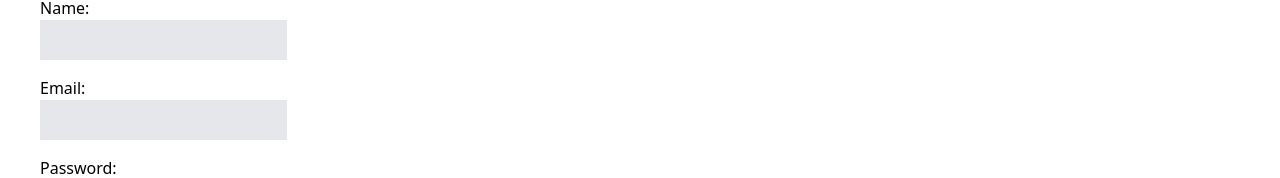
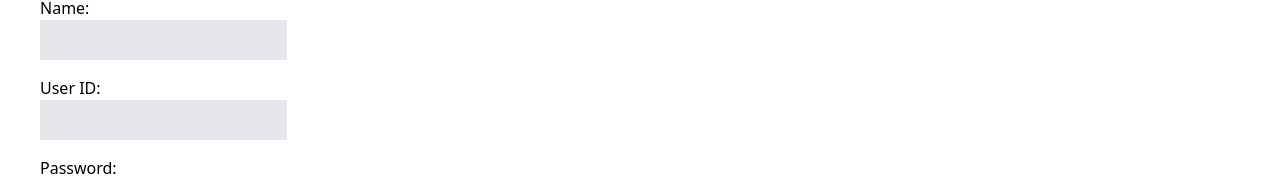
Before and after one commit to rizvan93/pharmacy-availability-checker, a React (Vite) app: page /users/new in a window 1280 px wide. Shown: the part 148-326 px from the top of the page. Built offline with nearby package versions, Linux system fonts and the light colour scheme.

Commit message:
update user model

```diff
--- a/models/user.js
+++ b/models/user.js
@@ -4,7 +4,7 @@ const mongoose = require("mongoose");
 const { Schema } = mongoose;
 const bcrypt = require("bcrypt");
 
-const accountTypes = ["Pharmacist", "Consumer", "Inventory Manager", "Admin"];
+const accountTypes = ["Pharmacist", "Admin"];
 const SALT_ROUNDS = 10;
 
 const userSchema = new Schema(
@@ -13,7 +13,7 @@ const userSchema = new Schema(
       type: String,
       required: true
     },
-    email: {
+    userId: {
       type: String,
       required: true,
       unique: true
--- a/src/pages/User/UserCreateForm.jsx
+++ b/src/pages/User/UserCreateForm.jsx
@@ -1,12 +1,12 @@
 import { useState } from "react";
 import { useNavigate } from "react-router-dom";
 
-const accountTypes = ["Pharmacist", "Consumer", "Inventory Manager", "Admin"];
+const accountTypes = ["Pharmacist", "Admin"];
 
 const UserCreateForm = () => {
   const [user, setUser] = useState({
     name: "",
-    email: "",
+    userId: "",
     password: "",
     accountType: "",
   });
@@ -53,11 +53,11 @@ const UserCreateForm = () => {
         </label>
         <br />
 
-        <label> Email:{" "}
+        <label> User ID:{" "}
         <br />
           <input
-            name="email"
-            value={user.email}
+            name="userId"
+            value={user.userId}
             onChange={handleChange}
             required
             className="mb-4 bg-gray-200 p-2"
--- a/src/pages/User/UserEditForm.jsx
+++ b/src/pages/User/UserEditForm.jsx
@@ -51,11 +51,11 @@ return (
           className="mb-4 bg-gray-200 p-2"/>
       </label>
       <br />
-      <label> Email:{" "}
+      <label> User ID:{" "}
       <br />
         <input
-          name="email"
-          value={users.email}
+          name="userId"
+          value={users.userId}
           onChange={handleChange}
           className="mb-4 bg-gray-200 p-2"/>
       </label>
--- a/src/pages/User/UserInfoPage.jsx
+++ b/src/pages/User/UserInfoPage.jsx
@@ -23,8 +23,8 @@ export default function UserInfoPage() {
       <td>{user.name}</td>
     </tr>
     <tr>
-      <th className="pr-2 py-2">Email</th>
-      <td>{user.email}</td>
+      <th className="pr-2 py-2">User ID</th>
+      <td>{user.userId}</td>
     </tr>
     <tr>
       <th className="pr-5 py-2">Account Type</th>
--- a/src/pages/User/UserTypeFilter.jsx
+++ b/src/pages/User/UserTypeFilter.jsx
@@ -13,8 +13,6 @@ export default function UserTypeFilter({ handleFilter }) {
     <select value={filter} onChange={handleChange}>
     <option value="">All Roles</option>
     <option value="Pharmacist">Pharmacist</option>
-    <option value="Pharmacist">Consumer</option>
-    <option value="InventoryManager">Inventory Manager</option>
     <option value="Admin">Admin</option>
     </select>
     </div>
```
